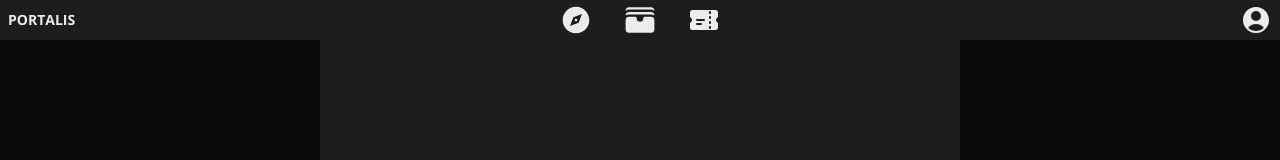
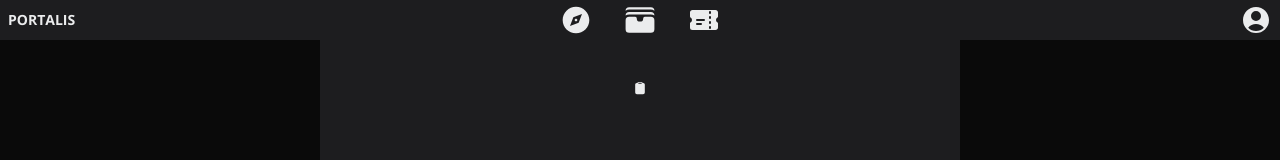
Before and after one commit to portalis-space/portalis-tma, a Next.js app: page /signin in a window 1280 px wide. Before the commit this address had no page. Shown: the top 160 px of the page. Built offline with nearby package versions, Linux system fonts and the light colour scheme.

Commit message:
feat(signin): add empty sign in for test

```diff
--- /dev/null
+++ b/src/app/(auth)/signin/page.tsx
@@ -0,0 +1,16 @@
+"use client"
+import Typography from "@/components/atoms/Typography.atom";
+import { ClipboardButton } from "@/components/molecules/ClipboardButton.molecule";
+import { useSearchParams } from "next/navigation";
+
+const FeaturedEvent = () => {
+  const searchParams = useSearchParams()
+  const token = searchParams.get('token');
+  return (
+    <main className="flex flex-col pt-10 pb-20 px-3 gap-2 min-h-screen">
+      <Typography variant="text-sm" weight="bold" className="text-center pt-10">{token} <ClipboardButton textToCopy={token || '-'} /></Typography>
+    </main>
+  )
+}
+
+export default FeaturedEvent;
--- a/src/app/(main)/wallet/page.tsx
+++ b/src/app/(main)/wallet/page.tsx
@@ -1,10 +1,10 @@
 "use client"
 import Typography from "@/components/atoms/Typography.atom";
+import { ClipboardButton } from "@/components/molecules/ClipboardButton.molecule";
 import { Dropdown, DropdownOption } from "@/components/molecules/Dropdown.molecule";
 import NFTCard from "@/components/molecules/NFTCard.molecule";
 import Image from "next/image";
 import { useCallback, useState } from "react";
-import { HiClipboard } from "react-icons/hi2";
 
 const Wallet = () => {
   const [selectedWallet, setSelectedWallet] = useState<string>('metamask'); // Initially select 'metamask'
@@ -41,7 +41,7 @@ const Wallet = () => {
           <Typography weight="bold" variant="text-xs">Current Wallet:</Typography>
           <div className="flex flex-row items-center gap-1">
             <Typography weight="bold" variant="text-xs">0x721d...a378</Typography>
-            <HiClipboard className="text-neutral-800 dark:text-neutral-200 text-xs" />
+            <ClipboardButton textToCopy="0x721d...a378" />
           </div>
         </div>
         <Dropdown
--- /dev/null
+++ b/src/components/molecules/ClipboardButton.molecule.tsx
@@ -0,0 +1,28 @@
+import { copyToClipboard } from '@/utils/strings.util';
+import { useState } from 'react';
+import { HiCheck, HiClipboard } from 'react-icons/hi2';
+
+interface ClipboardButtonProps {
+  textToCopy: string;
+}
+
+export const ClipboardButton: React.FC<ClipboardButtonProps> = ({ textToCopy }) => {
+  const [isCopied, setIsCopied] = useState(false);
+
+  const handleCopy = async () => {
+    await copyToClipboard(textToCopy);
+    setIsCopied(true);
+
+    // Reset the "Copied" state after 2 seconds
+    setTimeout(() => setIsCopied(false), 2000);
+  };
+
+  return (
+    <button
+      onClick={handleCopy}
+      className="text-neutral-800 dark:text-neutral-200"
+    >
+      {isCopied ? <HiCheck className='dark:text-primary-green-500' /> : <HiClipboard /> }
+    </button>
+  );
+};
--- /dev/null
+++ b/src/utils/strings.util.ts
@@ -0,0 +1,8 @@
+export const copyToClipboard = async (text: string): Promise<void> => {
+  try {
+    await navigator.clipboard.writeText(text);
+    console.log('Text copied to clipboard:', text);
+  } catch (err) {
+    console.error('Failed to copy text:', err);
+  }
+};
```
